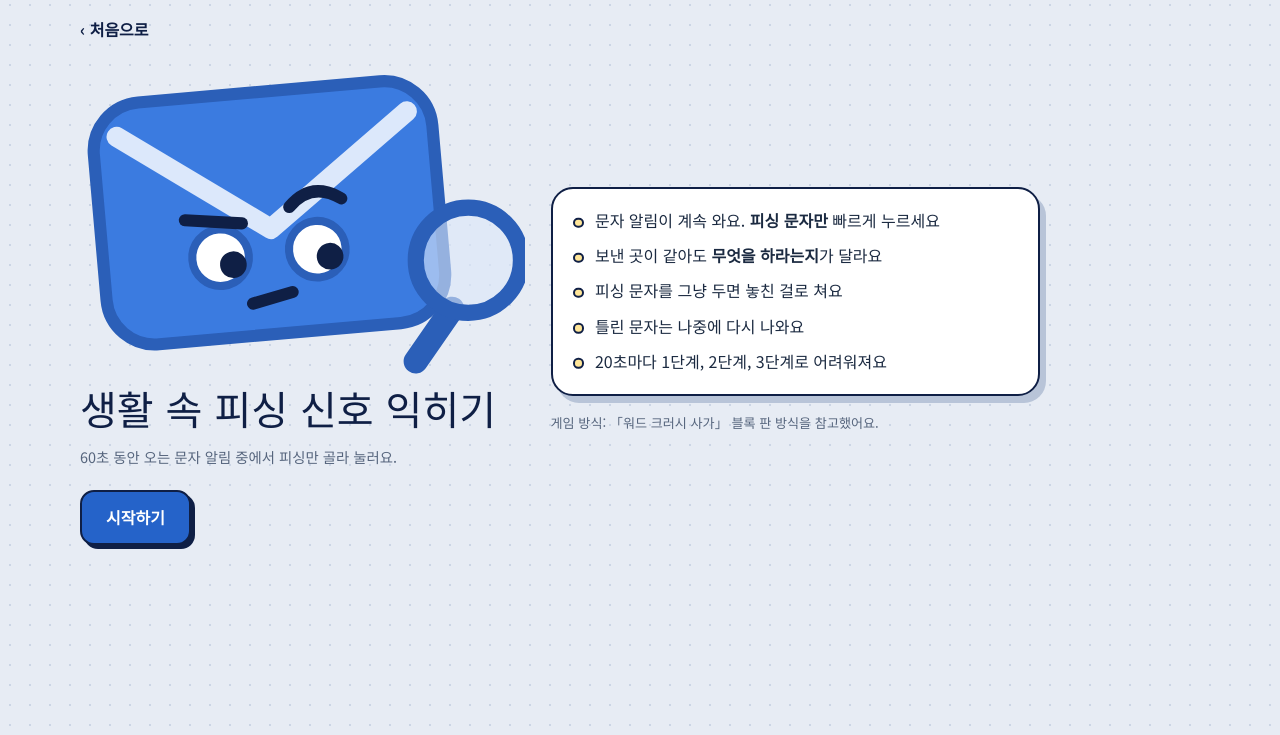
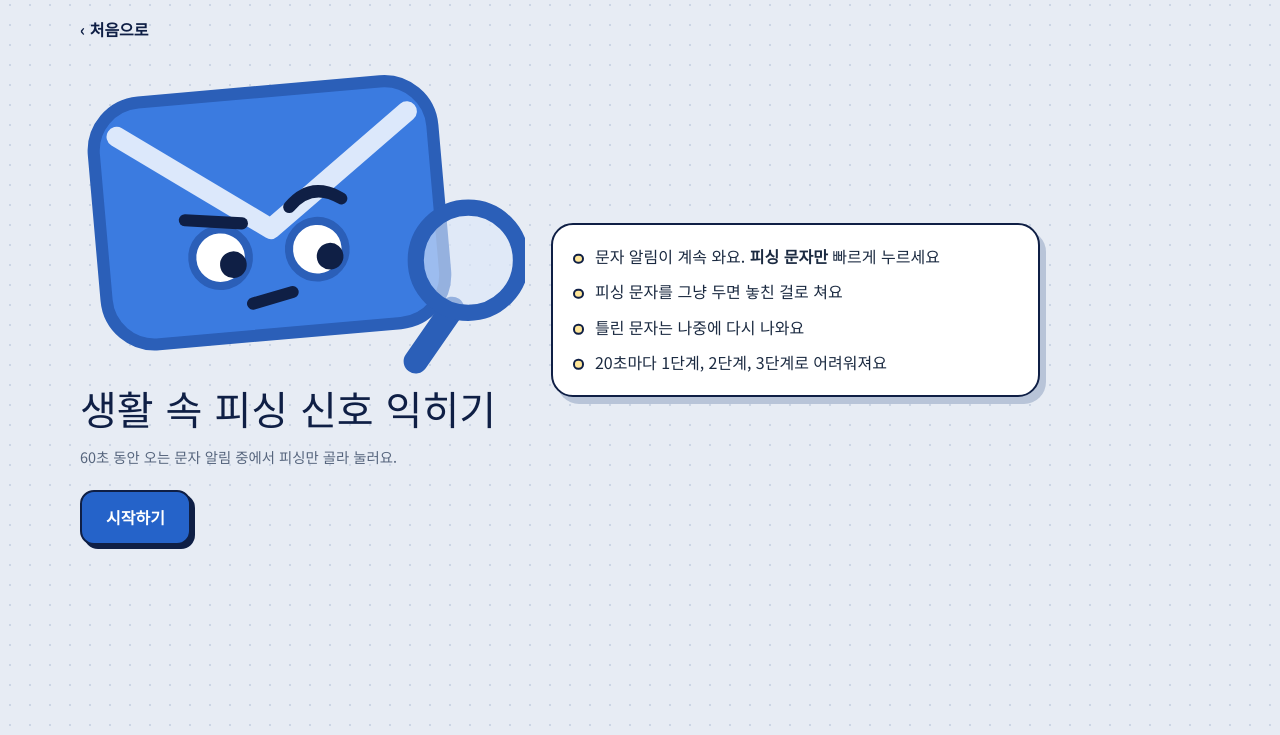
Before and after one commit to mandoo-roid/CatchPhish, a plain HTML site: page frontend/train.html in a window 1280 px wide. Shown: the part 65-800 px from the top of the page. Drawn offline with Linux system fonts and the light colour scheme.

Commit message:
[A] 자유 훈련 화면 안내 문구 정리

```diff
--- a/frontend/train.html
+++ b/frontend/train.html
@@ -167,12 +167,10 @@ main:focus { outline: none; }
       <div>
         <ul class="rules card">
           <li><span>문자 알림이 계속 와요. <b>피싱 문자만</b> 빠르게 누르세요</span></li>
-          <li><span>보낸 곳이 같아도 <b>무엇을 하라는지</b>가 달라요</span></li>
           <li><span>피싱 문자를 그냥 두면 놓친 걸로 쳐요</span></li>
           <li><span>틀린 문자는 나중에 다시 나와요</span></li>
           <li><span>20초마다 1단계, 2단계, 3단계로 어려워져요</span></li>
         </ul>
-        <p class="credit">게임 방식: 「워드 크러시 사가」 블록 판 방식을 참고했어요.</p>
       </div>
     </div>
   </section>
@@ -184,7 +182,6 @@ main:focus { outline: none; }
         <div class="p-row"><span class="score" id="s" role="status">0<small>점</small></span><span class="combo" id="cb">2 콤보</span><button class="quit" id="quit">그만하기</button></div>
         <div class="tbar" id="tbar"><i id="bar"></i></div>
         <div class="p-row"><span class="time" id="tt">60초</span><span class="lv" id="lv"><i class="on"></i><i></i><i></i><span id="lvt">1단계</span></span></div>
-        <p class="hint">보낸 곳이 같아도 무엇을 하라는지가 달라요.</p>
       </aside>
       <div class="board" id="g" aria-label="문자 알림 판"></div>
     </div>
```
